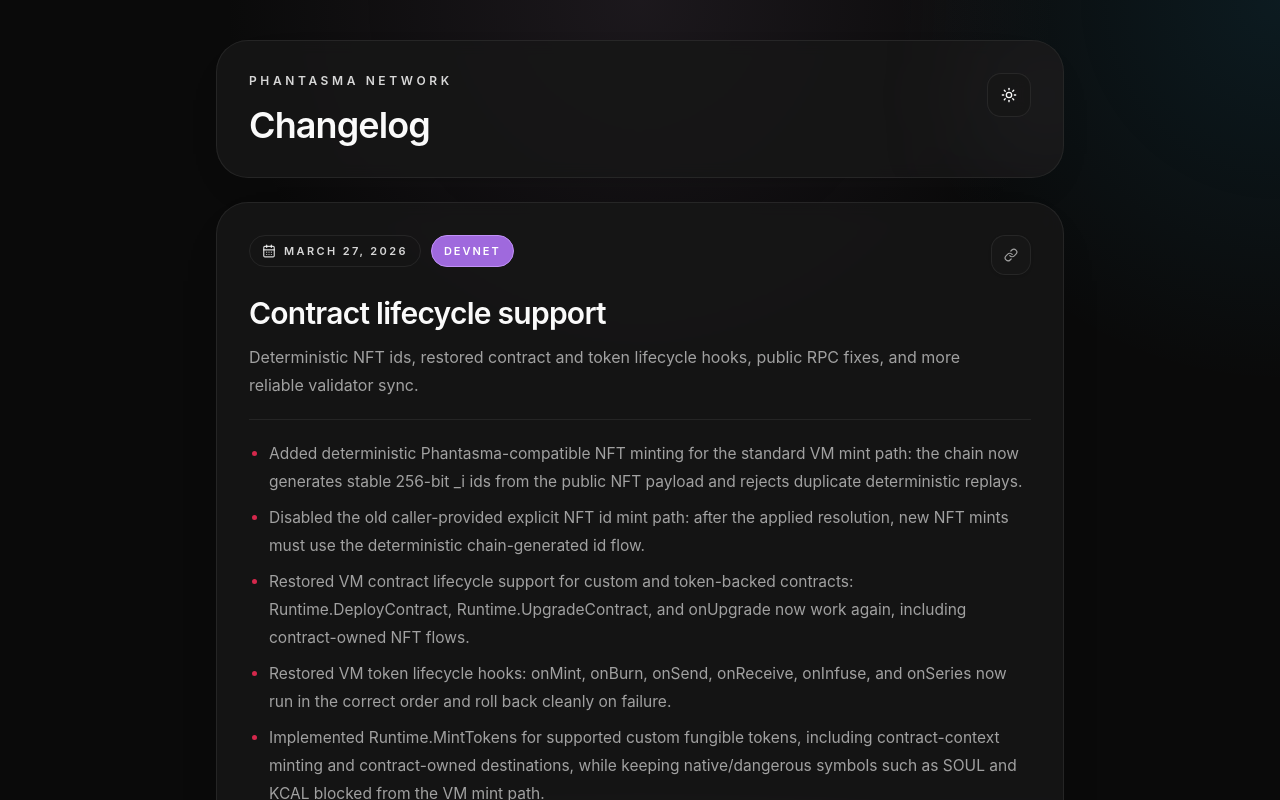
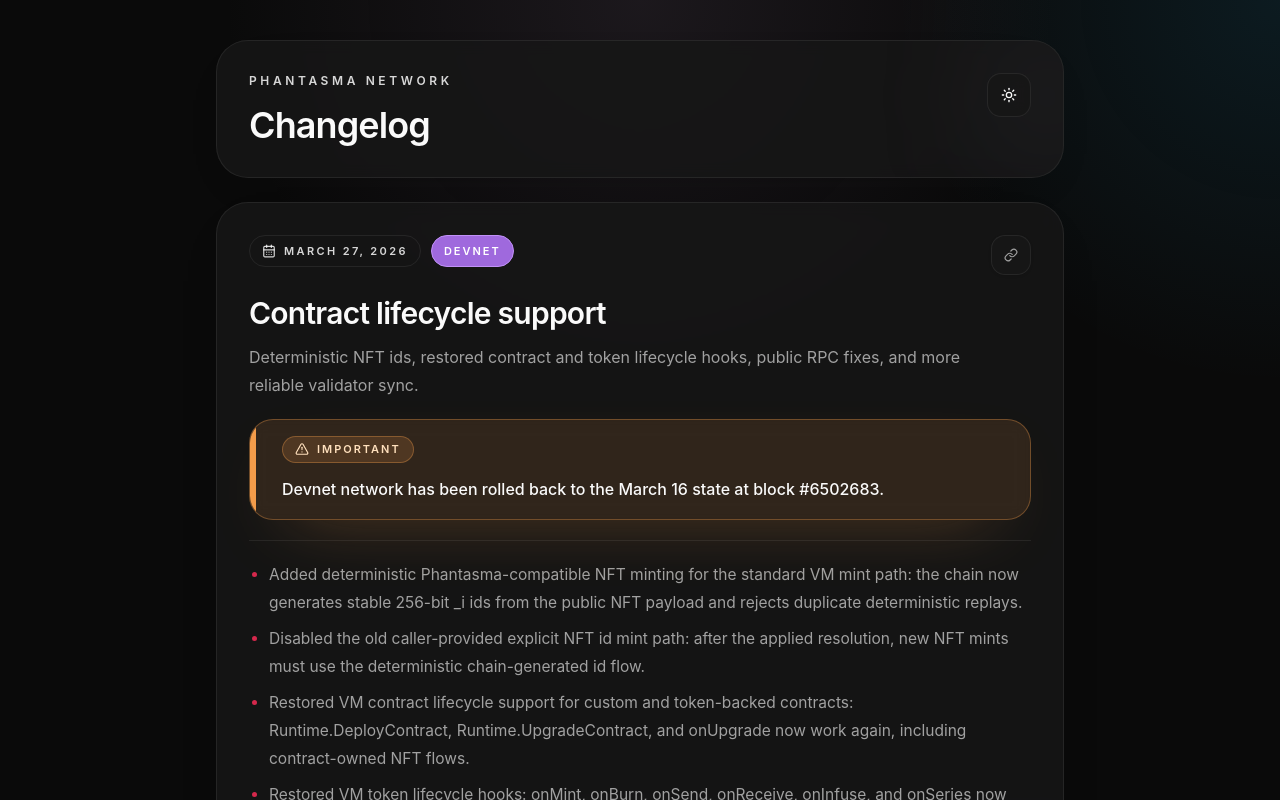
Before and after one commit to phantasma-io/changelog-frontend, a Next.js app: page / in a window 1280 px wide. Shown: the top 800 px of the page. Built offline with nearby package versions, Linux system fonts and the light colour scheme.

Commit message:
Add notices

```diff
--- a/content/changelog/2026-03-27-devnet-contract-lifecycle-support.md
+++ b/content/changelog/2026-03-27-devnet-contract-lifecycle-support.md
@@ -4,6 +4,7 @@
 tags:
   - devnet
 summary: Deterministic NFT ids, restored contract and token lifecycle hooks, public RPC fixes, and more reliable validator sync.
+notice: "Devnet network has been rolled back to the March 16 state at block #6502683."
 ---
 
 - Added deterministic Phantasma-compatible NFT minting for the standard VM mint path: the chain now generates stable 256-bit _i ids from the public NFT payload and rejects duplicate deterministic replays.
--- a/src/components/ChangelogEntryCard.tsx
+++ b/src/components/ChangelogEntryCard.tsx
@@ -1,6 +1,6 @@
 import ReactMarkdown from "react-markdown";
 import remarkGfm from "remark-gfm";
-import { CalendarDays, LinkIcon } from "lucide-react";
+import { AlertTriangle, CalendarDays, LinkIcon } from "lucide-react";
 import type { ChangelogEntry } from "@/lib/changelog";
 import { TagBadge } from "@/components/TagBadge";
 
@@ -45,6 +45,27 @@
           ) : null}
         </div>
 
+        {entry.notice ? (
+          <div
+            className="relative overflow-hidden rounded-[1.5rem] border px-4 py-4 shadow-[0_24px_70px_-42px_rgba(243,156,74,0.85)] backdrop-blur sm:px-5"
+            style={{
+              borderColor: "rgba(243, 156, 74, 0.34)",
+              backgroundColor: "rgba(243, 156, 74, 0.12)",
+            }}
+          >
+            <div className="absolute inset-y-0 left-0 w-1.5 bg-[rgb(243,156,74)]" />
+            <div className="pl-3">
+              <div className="inline-flex items-center gap-2 rounded-full border border-[rgba(243,156,74,0.34)] bg-[rgba(243,156,74,0.16)] px-3 py-1 text-[11px] font-semibold uppercase tracking-[0.18em] text-[rgb(255,224,189)]">
+                <AlertTriangle className="h-3.5 w-3.5" />
+                Important
+              </div>
+              <p className="mt-3 whitespace-pre-line text-[15px] font-medium leading-7 text-foreground sm:text-base">
+                {entry.notice}
+              </p>
+            </div>
+          </div>
+        ) : null}
+
         <div className="h-px bg-border/70" />
 
         <div className="changelog-markdown">
--- a/src/lib/changelog.ts
+++ b/src/lib/changelog.ts
@@ -12,6 +12,7 @@
   publishedAt?: string;
   tags?: string[];
   summary?: string;
+  notice?: string;
 };
 
 export type ChangelogEntry = {
@@ -21,6 +22,7 @@
   dateLabel: string;
   tags: string[];
   summary?: string;
+  notice?: string;
   content: string;
 };
 
@@ -96,6 +98,10 @@
       typeof frontmatter.summary === "string" && frontmatter.summary.trim()
         ? frontmatter.summary.trim()
         : undefined,
+    notice:
+      typeof frontmatter.notice === "string" && frontmatter.notice.trim()
+        ? frontmatter.notice.trim()
+        : undefined,
     content: content.trim(),
   };
 }
```
Also changed, not shown: 1 other file (tests, documents, lock files or other folders).
